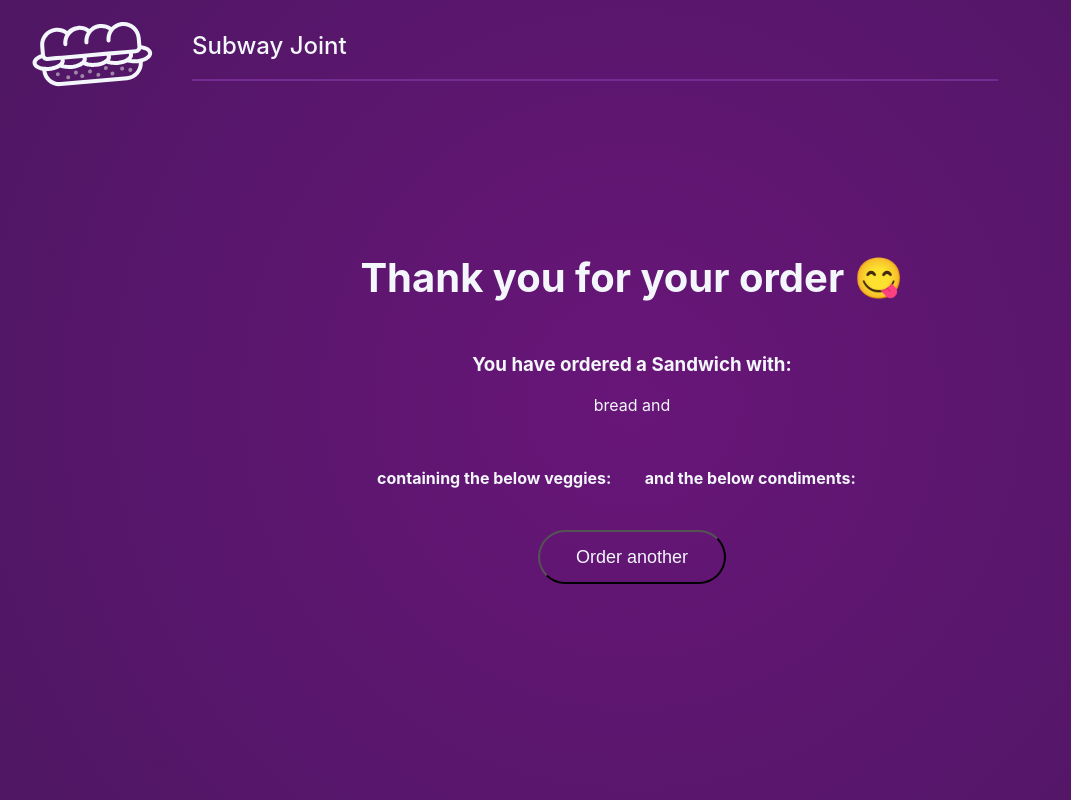
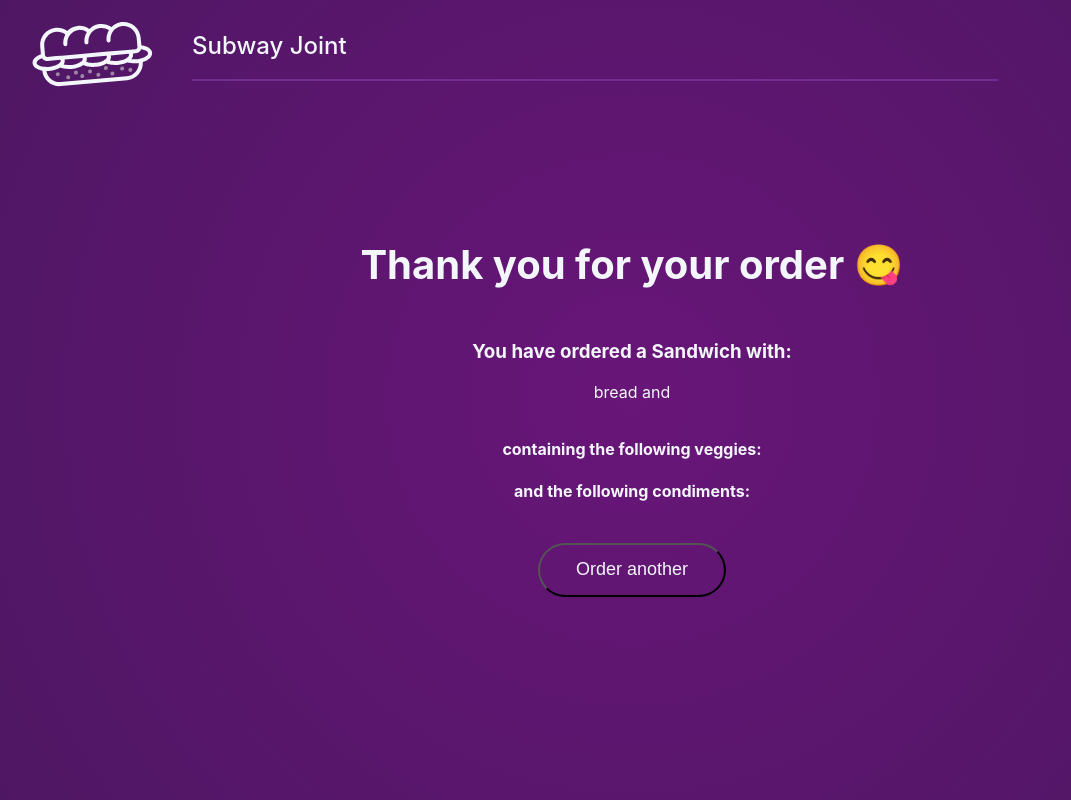
Before and after one commit to KishanBapodra/sub-sandwich-joint, a React (Create React App) app: page /order in a window 1280 px wide. Shown: the whole page, without its empty margins (8-1079 px from the left). Built offline with nearby package versions, Linux system fonts and the light colour scheme.

Commit message:
Style: animation and display

```diff
--- a/src/components/Order.tsx
+++ b/src/components/Order.tsx
@@ -25,13 +25,13 @@ const Order = ({sandwich}: {sandwich: Sandwich}) => {
   const childVariant = {
     hidden: (custom: number) => ({
       opacity: 0,
-      x: custom
     }),
     visible: {
       opacity: 1,
       y: '1em',
       x: 0,
       transition: {
+        duration: 0.75,
         delay: 1.25,
         when: "beforeChildren"
       }
@@ -64,18 +64,18 @@ const Order = ({sandwich}: {sandwich: Sandwich}) => {
           <motion.div custom={0} variants={childVariant} initial="hidden" animate="visible" style={{marginTop: '2.2em', textAlign: 'center', fontSize: '1rem', fontWeight: 'normal'}}>
             <h3>You have ordered a Sandwich with: </h3>
             <p>{sandwich.fBread} bread and {sandwich.fCheese}</p>
-            <div style={{display: 'flex', width: '40vw', margin: '0', justifyContent: 'space-around'}}>
+            {/* <div style={{display: 'flex', width: '40vw', margin: '0', justifyContent: 'space-around'}}> */}
 
-              <motion.div custom={'40vw'} variants={childVariant} style={{textAlign: 'left'}}>
-                <h4> containing the below veggies: </h4>
+              <motion.div custom={'40vw'} variants={childVariant} style={{textAlign: 'center'}}>
+                <h4> containing the following veggies: </h4>
                 <p>{sandwich.fVeggies.map(veg => <>{veg} &ensp;</>)}</p>
               </motion.div>
-              <motion.div custom={'-40vw'} variants={childVariant} style={{textAlign: 'right'}}>
-                <h4>and the below condiments: </h4>
+              <motion.div custom={'-40vw'} variants={childVariant} style={{textAlign: 'center'}}>
+                <h4>and the following condiments: </h4>
                 <p>{sandwich.fCondiments.map(condiment => <>{condiment} &ensp;</>)}</p>
               </motion.div>
 
-            </div>
+            {/* </div> */}
           </motion.div>
         </motion.div>
         <Link className={styles.orderBtn} to='/'>
```
